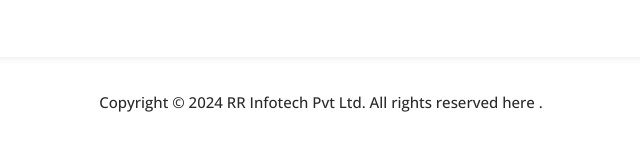
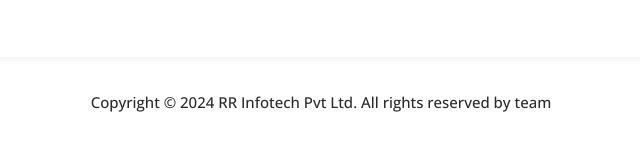
Before and after one commit to rajatrokdeorg/company-website, a plain HTML site: page public/index.html in a window 1280 px wide. Shown: the part 4672-4822 px from the top of the page, 319-959 px from the left. Drawn offline with nearby package versions, Linux system fonts and the light colour scheme.

Commit message:
Update index.html

```diff
--- a/public/index.html
+++ b/public/index.html
@@ -371,7 +371,7 @@ https://templatemo.com/tm-582-tale-seo-agency
   <footer>
     <div class="container">
       <div class="col-lg-12">
-        <p>Copyright © 2024 <a href="#">RR Infotech Pvt Ltd</a>. All rights reserved here .</p>
+        <p>Copyright © 2024 <a href="#">RR Infotech Pvt Ltd</a>. All rights reserved by team </p>
       </div>
     </div>
   </footer>
```
